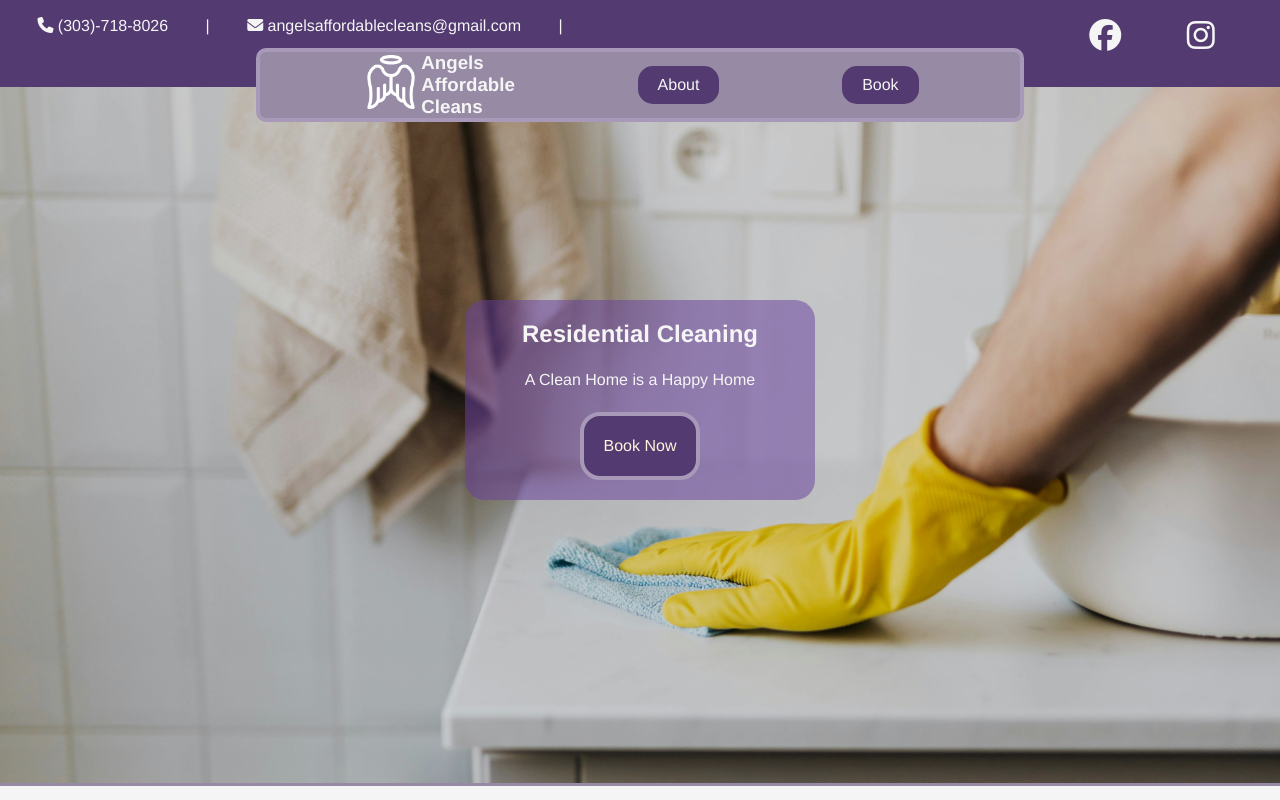
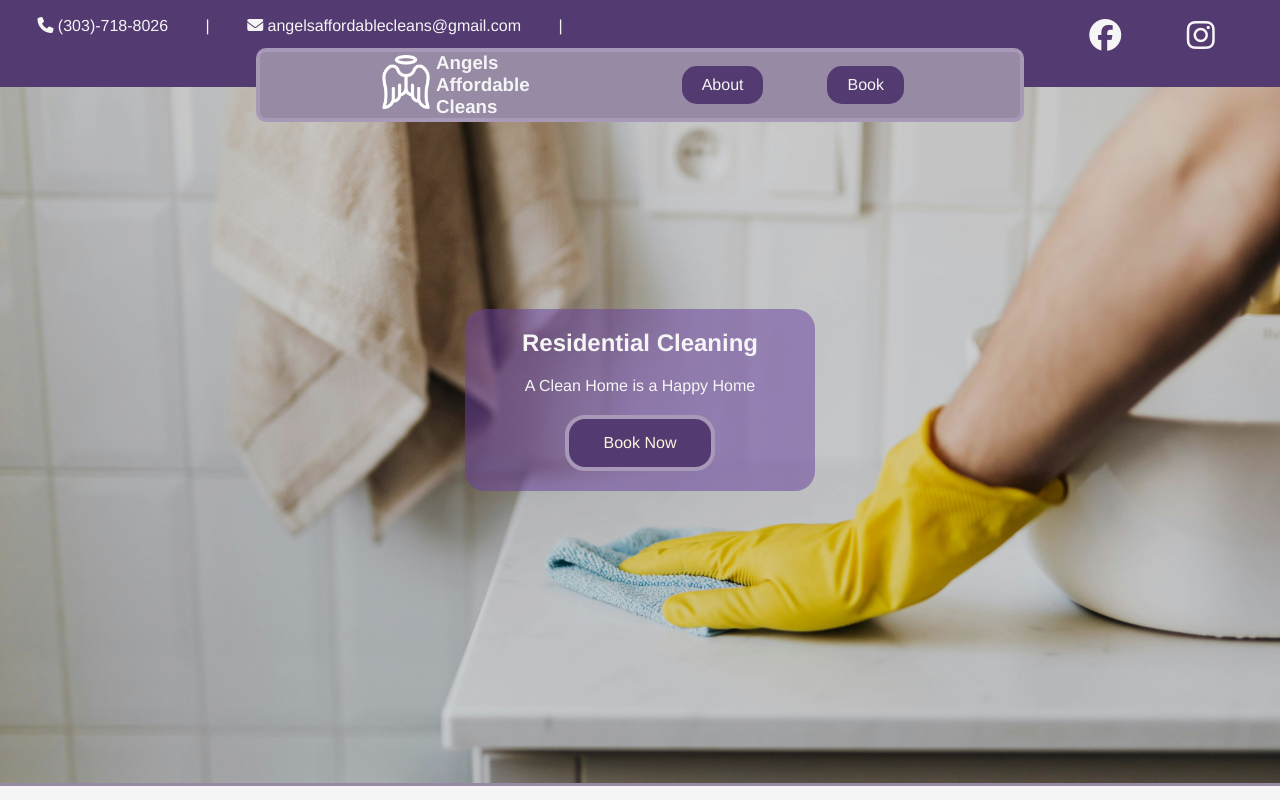
Before and after one commit to TheRooki3/cleaning-angel, a plain HTML site: page index.html in a window 1280 px wide. Shown: the top 800 px of the page. Drawn offline with Linux system fonts and the light colour scheme.

Commit message:
Fix: Responsive design on the Nav bar and the Booking block in the hero

```diff
--- a/index.html
+++ b/index.html
@@ -22,8 +22,10 @@
 	</div>
 	<nav>
 		<a href="./index.html" id="logo-nav"><img src="./images/Cleaningangel-logo-medium.png" alt="My Cleaning Angel" height="60" width="60"><h3>Angels<br>Affordable<br>Cleans</h3></a>
-		<a class="nav-link about" href="#about">About</a>
-		<a class="nav-link ptbkbtn book" href="https://www.picktime.com/40989e9b-54b7-4ee6-b961-c4603dd023af" target="_blank">Book</a>
+		<div class="button-container">
+			<a class="nav-link about" href="#about">About</a>
+			<a class="nav-link ptbkbtn book" href="https://www.picktime.com/40989e9b-54b7-4ee6-b961-c4603dd023af" target="_blank">Book</a>
+		</div>
 		<a id="ham-menu"><i class="fa-solid fa-bars fa-2xl"></i></a>
 	</nav>
 	<main>
--- a/stylesheets/styles.css
+++ b/stylesheets/styles.css
@@ -86,6 +86,11 @@ nav{
 	color: #533A71;
 }
 
+.button-container{
+	display: flex;
+	gap: 5vw;
+}
+
 .hero{
 	width: 100%;
 	height: 87vh;
@@ -104,36 +109,31 @@ nav{
 	color: #f5f5f5;
 	background-color: #6a429e86;
 	width: 350px;
-	height:200px;
+	height: auto;
 	display: flex;
-	justify-content:space-around;
+	justify-content: center;
+	align-items: center;
 	text-align: center;
 	border-radius: 20px;
 	position: relative;
 	left: 50%;
 	top: 45%;
 	transform: translate(-50%,-50%);
-	flex-wrap: wrap;
-	padding: 20px 0 ;
+	flex-direction: column;
+	padding: 20px;
+	gap: 20px;
 }
 
-#book-now > p{
-	width:100%;
-}
-
-#book-now > h2{
-	width: 100%;
-}
 
 #book-now > a{
-	display: flex;
-	align-items: center;
 	text-decoration: none;
-	padding: 10px 20px;
+	text-align: center;
+	padding: 15px 20px;
 	background-color: #533A71;
 	color: #FDF4DC;
 	border-radius: 20px;
 	border: 4px solid #A799B7;
+	width: 150px;
 }
 
 #book-now > a:hover{
@@ -279,17 +279,7 @@ nav{
 		justify-content: space-around;
 	}
 
-	#book-now{
-		height: 20vh;
-		width: 30vw;
-		align-items: center;
-		font-size: 1vw;
-	}
 
-	#book-now > a{
-		height: 20%;
-		padding: 5%;
-	}
 }
 
 
@@ -330,11 +320,8 @@ nav{
 	#ham-menu{
 		display: block;
 	}
-	.about{
+	.button-container{
 		display: none;
-	}
-	.book{
-		display:none;
 	}
 
 	#services > h2{
@@ -344,7 +331,7 @@ nav{
 
 @media screen and (max-width: 578px){
 	#book-now{
-		height: 200px;
+		height: 250px;
 		width: 250px;
 	}
 
```
